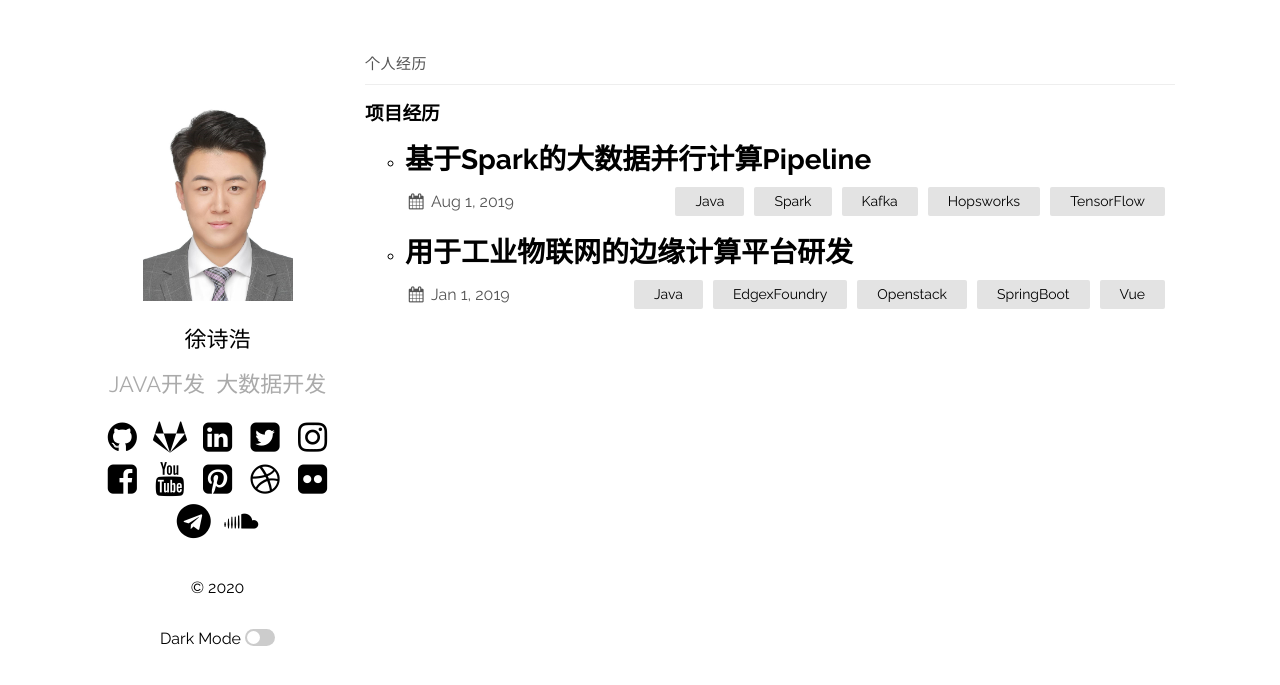
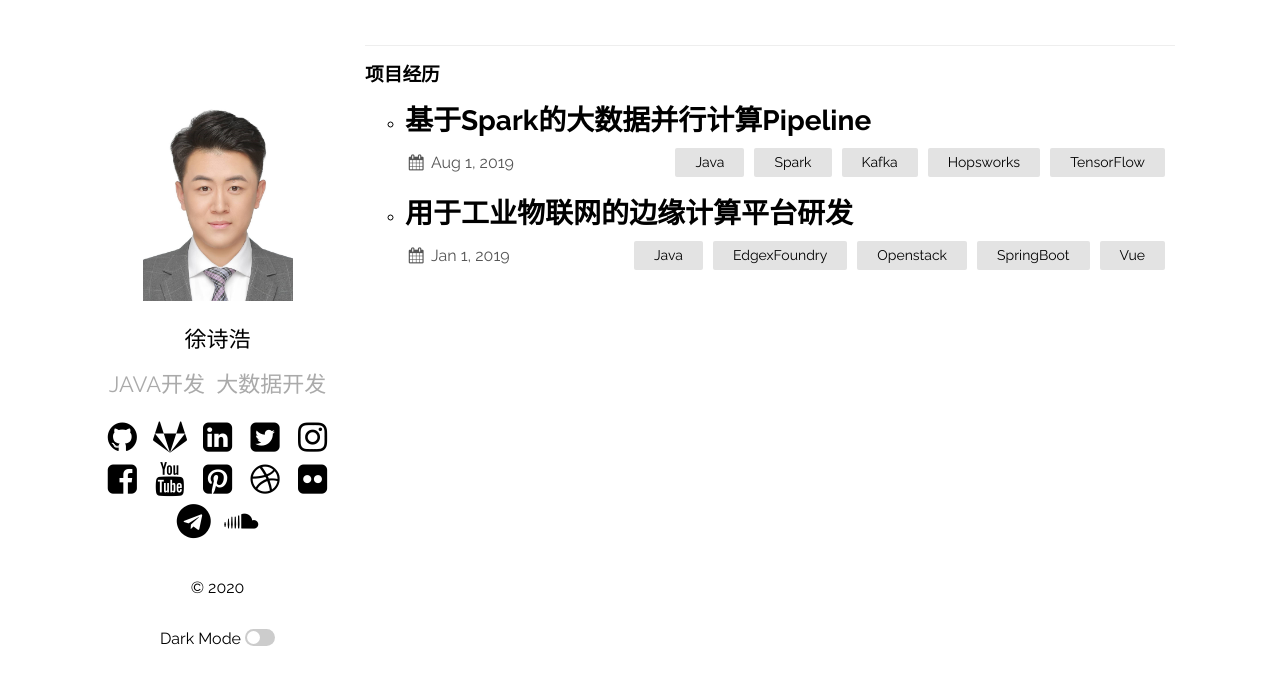
Before and after one commit to xushihao/xushihao.github.io, a Jekyll site: the page built from index.md, in a window 1280 px wide. Shown: the top 685 px of the page. Built offline with Jekyll 4.4.1, drawn with Linux system fonts in a browser that asks for light colours.

Commit message:
Update home.html

```diff
--- a/_layouts/home.html
+++ b/_layouts/home.html
@@ -11,7 +11,6 @@ layout: default
 {%- if site.posts.size > 0 -%}
   <ul class="posts">
     <li class="posts-labelgroup" id="posts-labelgroup">
-       <h1 id="posts-label">个人经历</h1>
       {% if site.plainwhite.search %}
       <div class="search-container">
         <div class="search-section">
```
